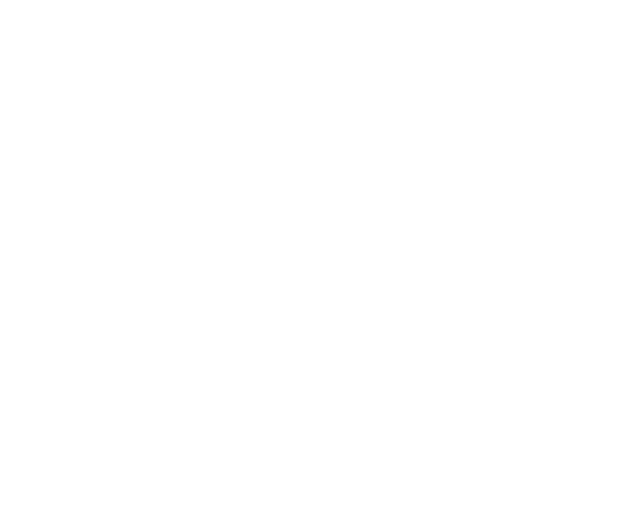
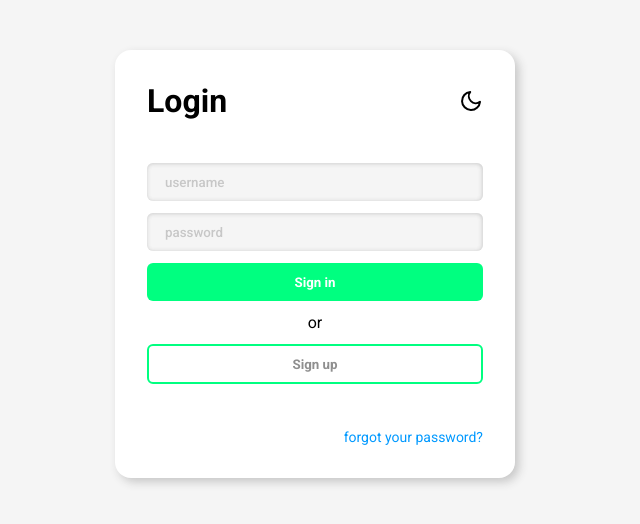
Before and after one commit to adrianmedeirosdev/to-do, a plain HTML site: page frontend/login.html in a window 1280 px wide. Shown: the whole page, without its empty margins (325-965 px from the left). Drawn offline with nearby package versions, Linux system fonts and the light colour scheme.

Commit message:
tela de login

```diff
--- a/frontend/login.html
+++ b/frontend/login.html
@@ -1,15 +1,42 @@
 <!DOCTYPE html>
-<html lang="en">
+<html lang="pt-br">
 
 <head>
   <meta charset="UTF-8">
   <meta http-equiv="X-UA-Compatible" content="IE=edge">
   <meta name="viewport" content="width=device-width, initial-scale=1.0">
+  <link rel="stylesheet" href="styles/login.css">
+  <script src="https://unpkg.com/feather-icons"></script>
   <title>Login</title>
 </head>
 
 <body>
+  <form class="container" method="post">
+    <span class="header">
+      <h1>Login</h1>
+      <i data-feather="moon"></i>
+    </span>
+    <br>
+    <input type="text" name="username" placeholder="username">
+    <input type="password" name="password" placeholder="password">
 
+    <button id="signin" type="submit">
+      Sign in
+    </button>
+    <p>or</p>
+    <button id="signup">
+      Sign up
+    </button>
+    <br>
+    <span>
+      <a href="">
+        forgot your password?
+      </a>
+    </span>
+  </form>
 </body>
+<script>
+  feather.replace()
+</script>
 
 </html>
--- a/frontend/styles/home.css
+++ b/frontend/styles/home.css
@@ -112,6 +112,8 @@ body{
 .task{
   color: var(--dark-grey);
 }
+
+
 .task h4{
   font-weight: 500;
 }
@@ -120,7 +122,6 @@ body{
   background-color: var(--primary-bg-color);
   color: var(--container-bg-color);
 }
-
 
 .task div{
   display: flex;
@@ -174,8 +175,5 @@ input[type="text"]{
   border: 1px solid var(--shadow-color);
   border-radius: 6px;
   box-shadow: inset -0.5px 0.5px 4px var(--shadow-color);
-}
-
-input[type="text"]{
   outline-color: var(--primary-bg-color);
 }
--- /dev/null
+++ b/frontend/styles/login.css
@@ -0,0 +1,108 @@
+@import url('https://fonts.googleapis.com/css2?family=Roboto:wght@400;500;700&display=swap');
+
+*{
+  margin: 0;
+  padding: 0;
+  box-sizing: border-box;
+  font-family: 'Roboto', sans-serif;
+}
+
+:root{
+  --main-bg-color: #f5f5f5;
+  --primary-bg-color: #00ff80;
+  --primary-hover-bg-color: #00d46a;
+  --secondary-bg-color: #0099ff;
+  --container-bg-color: #ffff;
+  --danger-bg-color: #ff3939;
+  --shadow-color: #c7c7c7;
+  --dark-grey: #8f8f8f;
+}
+
+body{
+  width: 100%;
+  display: flex;
+  padding: 50px;
+  justify-content: center;
+  background-color: var(--main-bg-color);
+}
+
+.container{
+  width: 400px;
+  background-color: var(--container-bg-color);
+  padding: 2rem;
+  border-radius: 16px;
+  box-shadow: 4px 4px 10px var(--shadow-color);
+  display: flex;
+  flex-direction: column;
+  gap: 12px;
+}
+
+.header{
+  display: flex;
+  flex-direction: row;
+  align-items: center;
+  justify-content: space-between;
+}
+
+input{
+  font-weight: 500;
+  border: none;
+  height: 38px;
+  border-radius: 6px;
+  padding: 18px;
+  background-color: var(--main-bg-color);
+  box-shadow: inset -0.5px 0.5px 4px var(--shadow-color);
+  outline-color: var(--primary-bg-color);
+}
+
+
+
+button{
+  display: flex;
+  align-items: center;
+  justify-content: center;
+  height: 38px;
+  border-radius: 6px;
+  font-weight: 700;
+  padding: 18px;
+  cursor: pointer;
+  border: inherit;
+}
+
+button#signin{
+  background-color: var(--primary-bg-color);
+  color: var(--container-bg-color);
+}
+
+button#signin:hover{
+  background-color: var(--primary-hover-bg-color);
+}
+
+p{
+  text-align: center;
+}
+
+button#signup{
+  border: 2px solid var(--primary-bg-color);
+  background-color: transparent;
+  color: var(--dark-grey);
+}
+
+button#signup:hover{
+  background-color: var(--primary-bg-color);
+  color: var(--main-bg-color);
+}
+
+span{
+  text-align: right;
+}
+span a {
+  color: var(--secondary-bg-color);
+  text-decoration: none;
+  font-size: 14px;
+}
+
+::-webkit-input-placeholder{
+  color: var(--shadow-color);
+  font-weight: 500;
+}
```
Also changed, not shown: frontend/index.html (+0 -1 lines).
